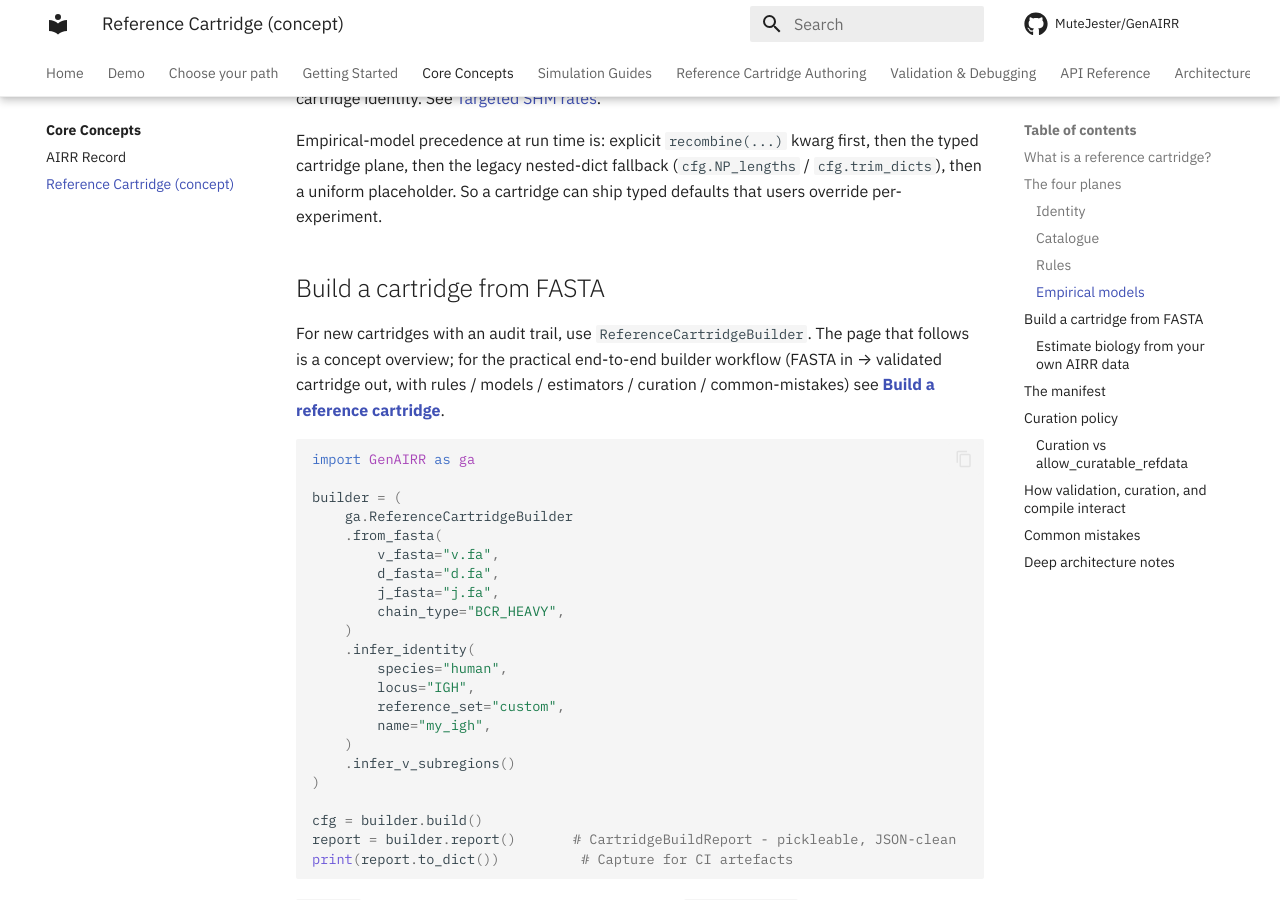
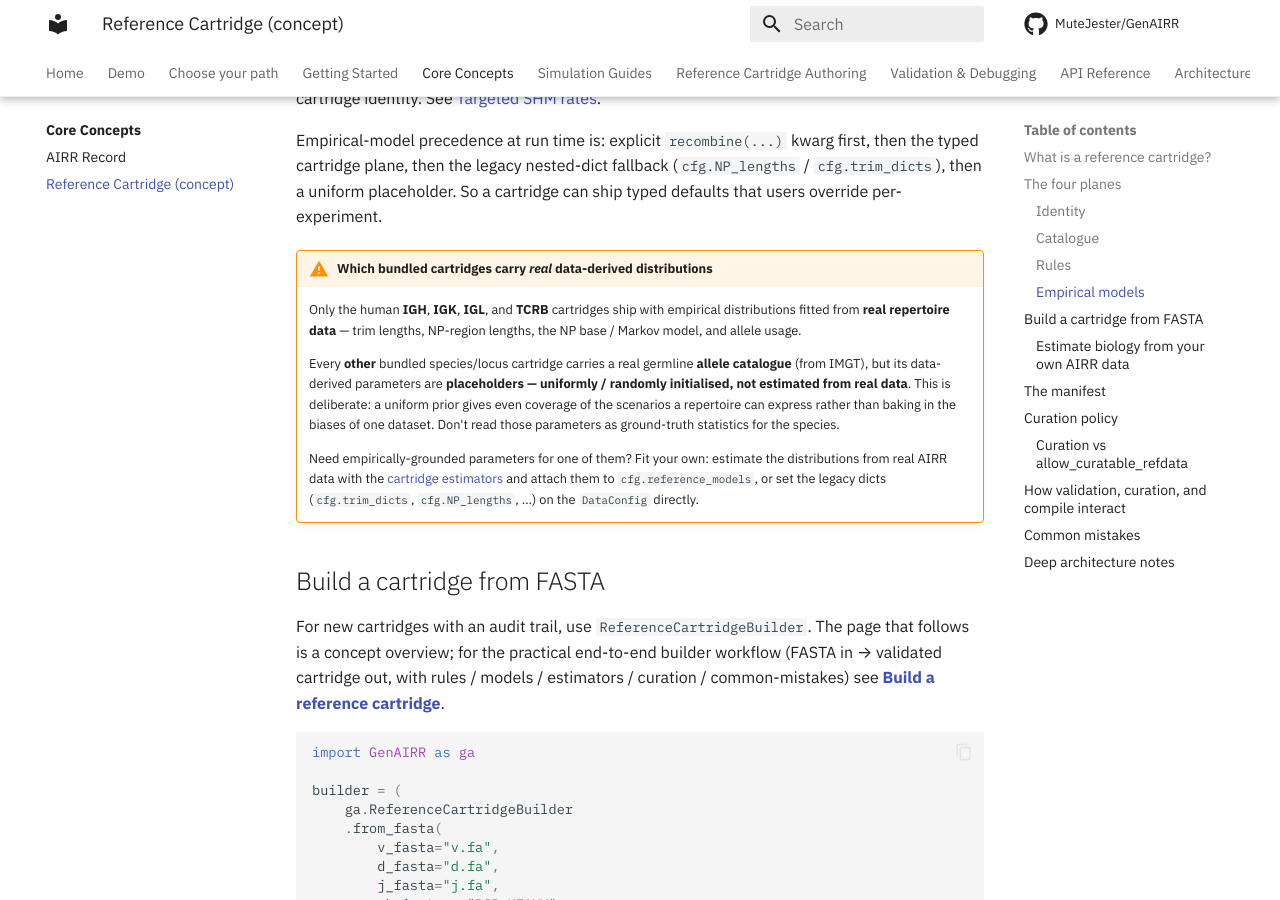
Before and after one commit to MuteJester/GenAIRR, an MkDocs documentation site: the page built from site_docs/concepts/reference-cartridge.md, in a window 1280 px wide and 900 px high, scrolled down 3460 px. Built offline with MkDocs 1.6.1 and Material for MkDocs 9.7.7, drawn with Linux system fonts in a browser that asks for light colours; comment, search, counter and statistics services are not loaded.

Commit message:
docs: flag which bundled cartridges carry real vs placeholder distributions
Users should not assume every bundled species/locus cartridge has
data-derived parameters. Add a prominent callout in the reference-
cartridge concept page (Empirical models section) stating that only the
human IGH/IGK/IGL/TCRB cartridges ship distributions fitted from real
repertoire data; every other bundled cartridge has a real germline
catalogue but uniform/placeholder data-derived parameters (trim/NP
length, NP Markov, allele usage) - deliberate uniform coverage, not
ground-truth statistics - with a pointer to fitting real params via the
cartridge estimators. Add a one-line linked caveat where quick-start
lists the non-human shortcuts (mouse_igh, etc.).

```diff
--- a/site_docs/concepts/reference-cartridge.md
+++ b/site_docs/concepts/reference-cartridge.md
@@ -165,6 +165,27 @@ Empirical-model precedence at run time is: explicit
 the legacy nested-dict fallback (`cfg.NP_lengths` /
 `cfg.trim_dicts`), then a uniform placeholder. So a cartridge can
 ship typed defaults that users override per-experiment.
+
+!!! warning "Which bundled cartridges carry *real* data-derived distributions"
+    Only the human **IGH**, **IGK**, **IGL**, and **TCRB** cartridges
+    ship with empirical distributions fitted from **real repertoire
+    data** — trim lengths, NP-region lengths, the NP base / Markov
+    model, and allele usage.
+
+    Every **other** bundled species/locus cartridge carries a real
+    germline **allele catalogue** (from IMGT), but its data-derived
+    parameters are **placeholders — uniformly / randomly initialised,
+    not estimated from real data**. This is deliberate: a uniform prior
+    gives even coverage of the scenarios a repertoire can express
+    rather than baking in the biases of one dataset. Don't read those
+    parameters as ground-truth statistics for the species.
+
+    Need empirically-grounded parameters for one of them? Fit your own:
+    estimate the distributions from real AIRR data with the
+    [cartridge estimators](../guides/estimate-cartridge-models.md) and
+    attach them to `cfg.reference_models`, or set the legacy dicts
+    (`cfg.trim_dicts`, `cfg.NP_lengths`, …) on the `DataConfig`
+    directly.
 
 ## Build a cartridge from FASTA
 
```
Also changed, not shown: site_docs/getting-started/quick-start.md (+1 -1 lines).
